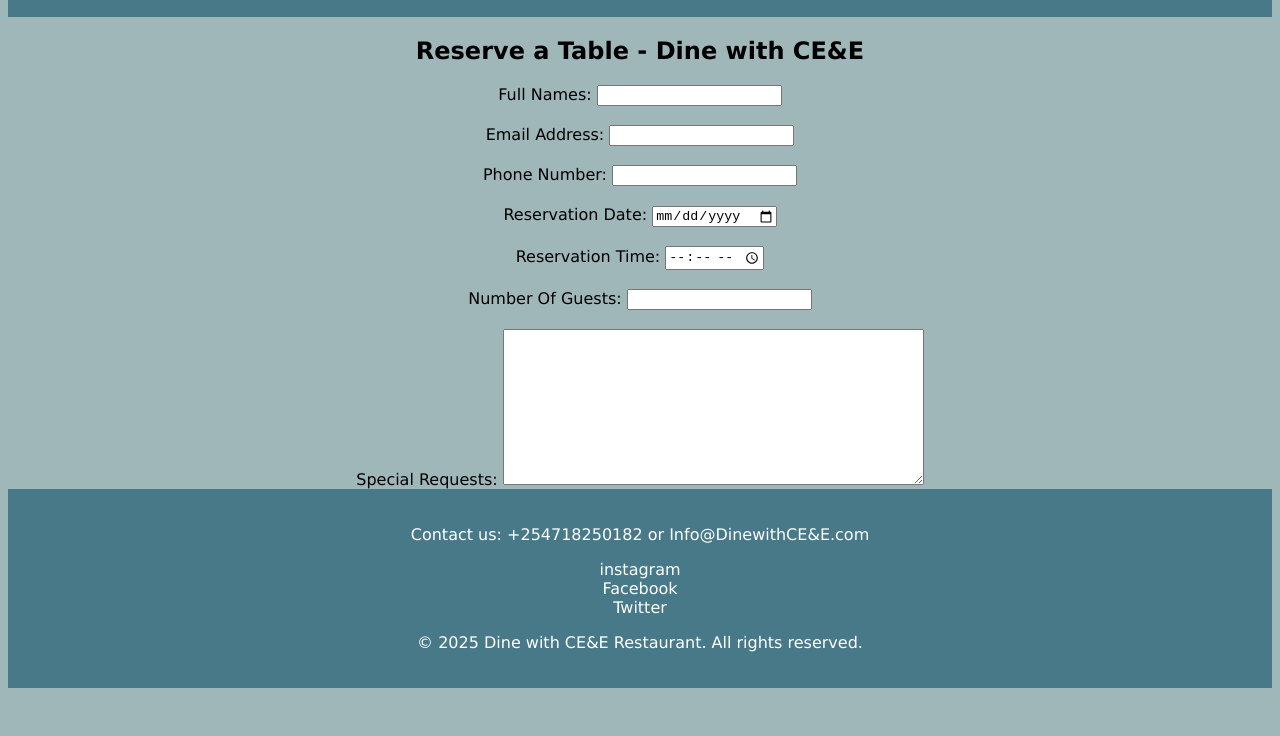
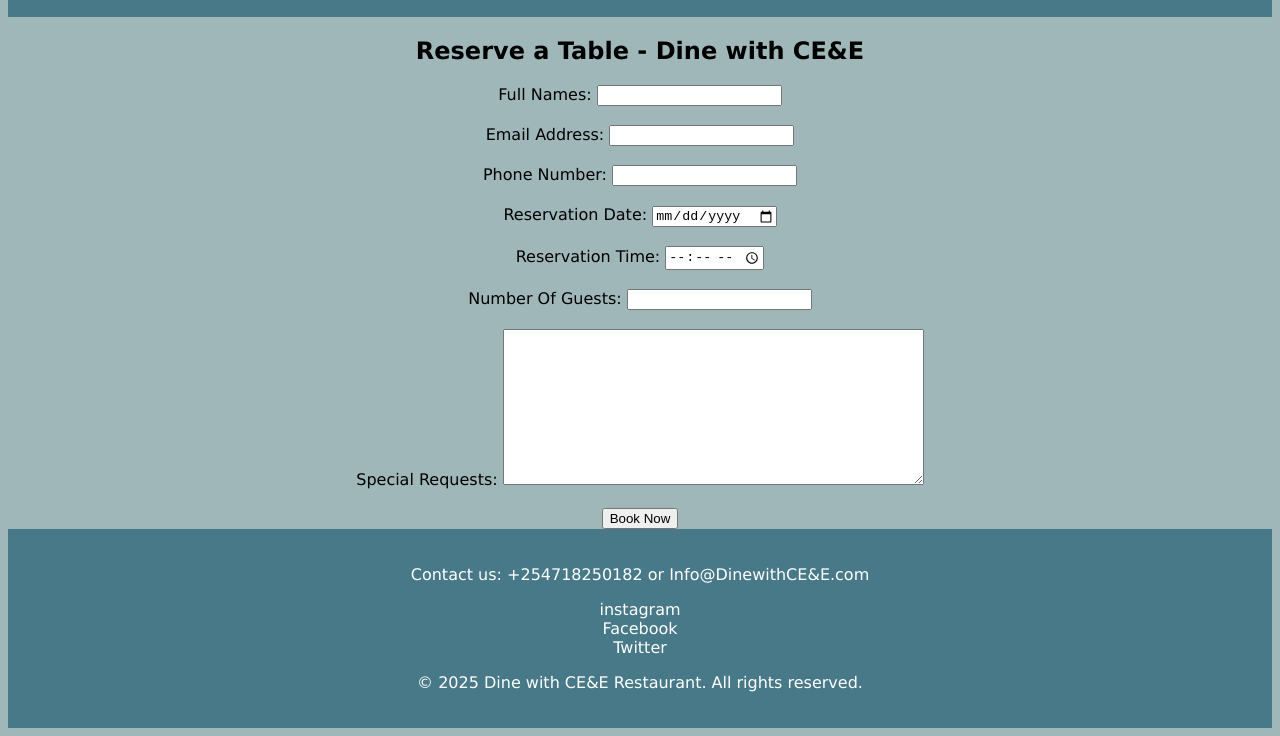
Before and after one commit to Swakanyi/Restaurant-Webpage, a plain HTML site: page reservation.html in a window 1280 px wide. Shown: the part 131-867 px from the top of the page. Before the commit the page ends 827 px from the top, so only its background shows below. Drawn offline with Linux system fonts and the light colour scheme.

Commit message:
Reserve a Table with Us -Dine with CE&E

```diff
--- a/reservation.html
+++ b/reservation.html
@@ -6,33 +6,41 @@
     <meta name="viewport" content="width=device-width, initial-scale=1.0">
     <title>Reservation Form</title>
     <style>
-        header{
+        header {
             background-color: rgb(71, 121, 136);
             padding: 20px;
         }
-        nav{background-color: rgb(71, 121, 136);
+
+        nav {
+            background-color: rgb(71, 121, 136);
             color: white;
-         }
-         nav a:hover{
+        }
+
+        nav a:hover {
             color: aquamarine;
-         }
+        }
+
         body {
             text-align: center;
-            font-family:Verdana, Geneva, Tahoma, sans-serif;
+            font-family: Verdana, Geneva, Tahoma, sans-serif;
             background-color: rgb(159, 183, 185);
         }
-        footer{
+
+        footer {
             background-color: rgb(71, 121, 136);
             color: white;
             padding: 20px;
         }
-        footer a{
+
+        footer a {
             text-decoration: none;
             color: white;
 
         }
-        footer a:hover{
-            color: aquamarine;}
+
+        footer a:hover {
+            color: aquamarine;
+        }
     </style>
 
 </head>
@@ -73,6 +81,9 @@
             <br><br>
             <label for="special requests">Special Requests:</label>
             <textarea name="Special Requests" cols="50" rows="10"></textarea>
+            <br><br>
+            <button type="book">Book Now</button>
+
 
         </form>
     </main>
```
